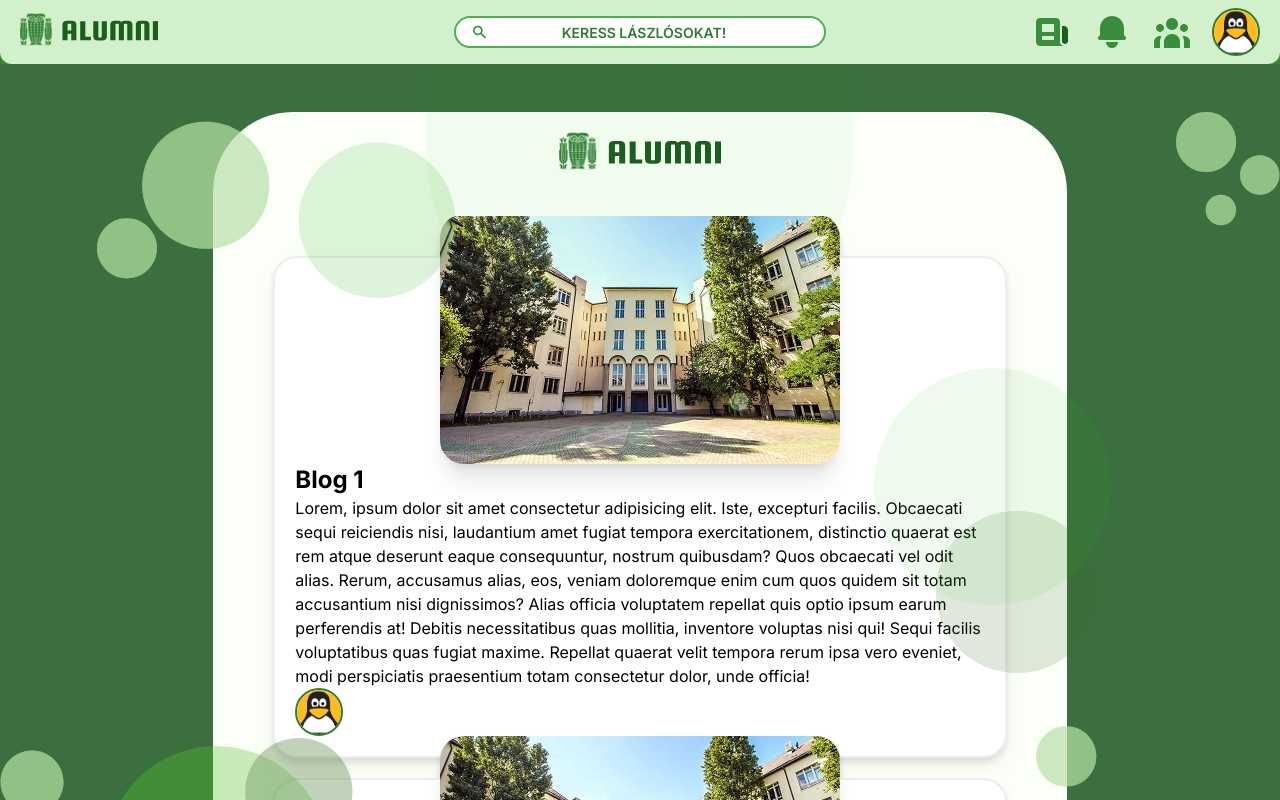
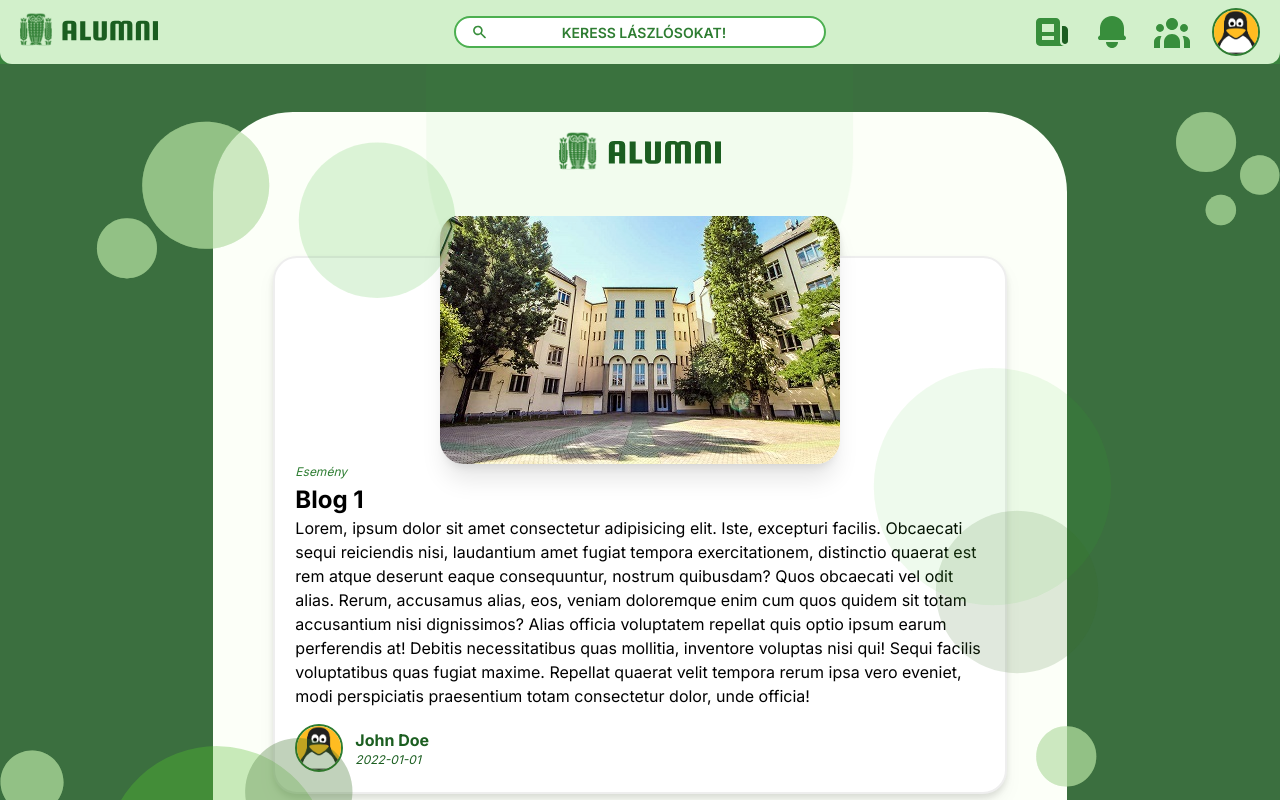
Before and after one commit to nagybrandy/szlg-alumni, a Next.js app: page / in a window 1280 px wide. Shown: the top 800 px of the page. Built offline with nearby package versions, Linux system fonts and the light colour scheme.

Commit message:
kezdőlap kész

```diff
--- a/src/app/components/BlogCard.tsx
+++ b/src/app/components/BlogCard.tsx
@@ -7,11 +7,15 @@ export const BlogCard = (props:any) => {
   return (
     <div className='bg-white drop-shadow-lg text-center rounded-3xl p-5 border-2 '>
       <img src={props.image} alt="" className='rounded-3xl shadow-xl  mx-auto -mt-16'/>
+      <p className='text-left text-xs italic text-green-800 pb-1'>{props.type}</p>
       <h2 className='text-2xl text-left font-bold'>{props.title}</h2>
       <p className='text-left'>{props.content}</p>
-      <div>
-        <Avatar img={props.avatar} />
-
+      <div className='flex items-center mt-4'>
+          {<Avatar img={props.avatar} />}
+          <div className='ml-3'>
+            <p className='text-left text-m font-bold text-green-900'>{props.author}</p>
+            <p className='text-left text-xs italic text-green-900'>{props.date}</p>
+          </div>
       </div>
     </div>
   )
--- a/src/app/components/BlogContainer.tsx
+++ b/src/app/components/BlogContainer.tsx
@@ -6,7 +6,7 @@ export const BlogContainer = ({
     children: React.ReactNode;
 }>) => {
     return (
-        <div className='flex flex-col space-y-5 mt-10 overflow-y-scroll p-10 h-screen'>
+        <div className='flex flex-col space-y-16 mt-10 overflow-y-scroll p-10 h-screen'>
             {children}
         </div>
     )
--- a/src/app/components/blog.json
+++ b/src/app/components/blog.json
@@ -6,7 +6,8 @@
         "image": "udvar.jpg",
         "author": "John Doe",
         "date": "2022-01-01",
-        "author_profile": "/avatar-placeholder.png"
+        "author_profile": "/avatar-placeholder.png",
+        "type": "Esemény"
     },
     {
         "id": 2,
@@ -15,7 +16,8 @@
         "image": "udvar.jpg",
         "author": "John Doe",
         "date": "2022-01-01",
-        "author_profile": "/avatar-placeholder.png"
+        "author_profile": "/avatar-placeholder.png",
+        "type": "Hír"
     },
     {
         "id": 3,
@@ -24,7 +26,8 @@
         "image": "udvar.jpg",
         "author": "John Doe",
         "date": "2022-01-01",
-        "author_profile": "/avatar-placeholder.png"
+        "author_profile": "/avatar-placeholder.png",
+        "type": "Esemény"
     },
     {
         "id": 4,
@@ -33,7 +36,9 @@
         "image": "udvar.jpg",
         "author": "John Doe",
         "date": "2022-01-01",
-        "author_profile": "/avatar-placeholder.png"
+        "author_profile": "/avatar-placeholder.png",
+        "type": "Esemény"
+
     },
     {
         "id": 5,
@@ -42,6 +47,7 @@
         "image": "udvar.jpg",
         "author": "John Doe",
         "date": "2022-01-01",
-        "author_profile": "/avatar-placeholder.png"
+        "author_profile": "/avatar-placeholder.png",
+        "type": "Hír"
     }
 ]
```
